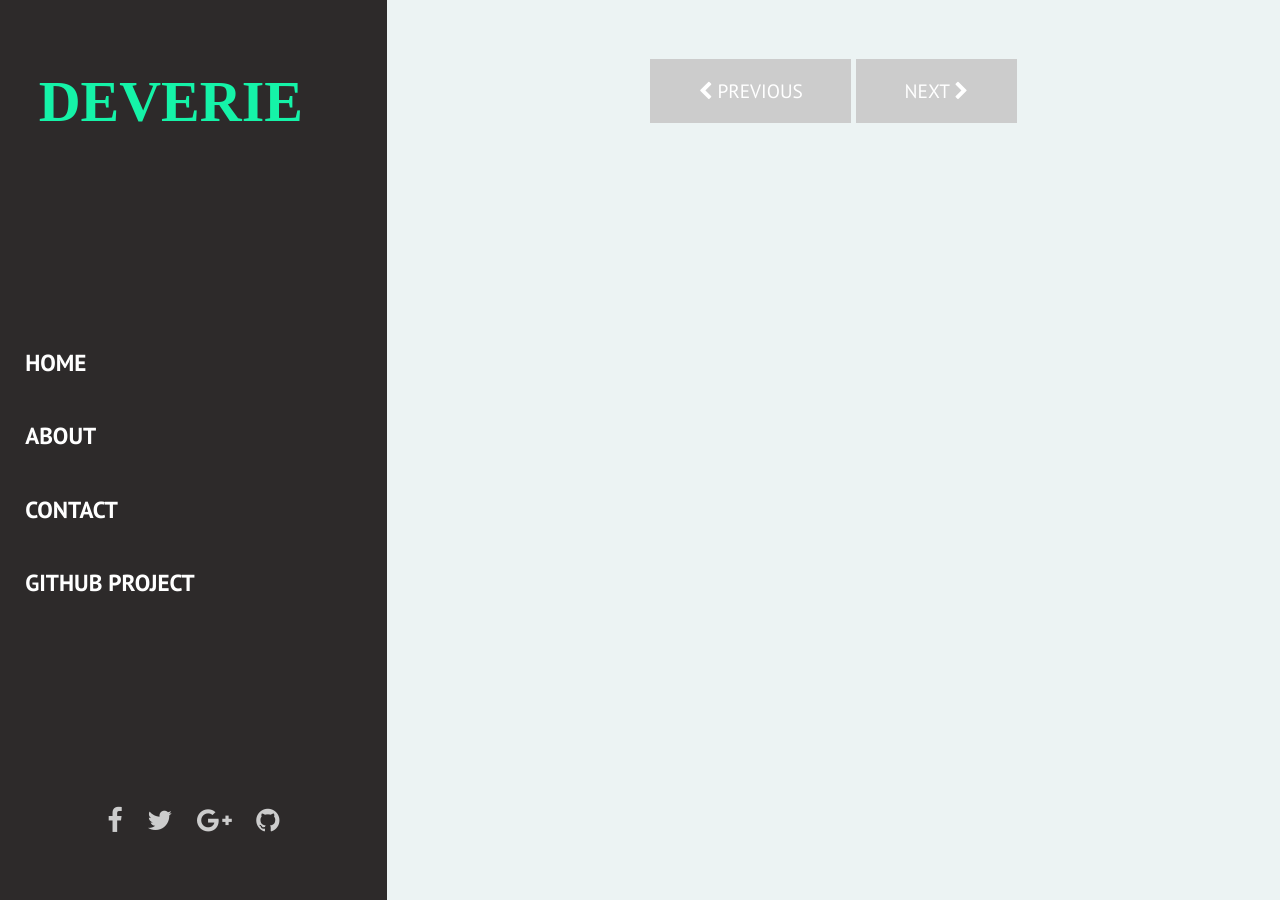
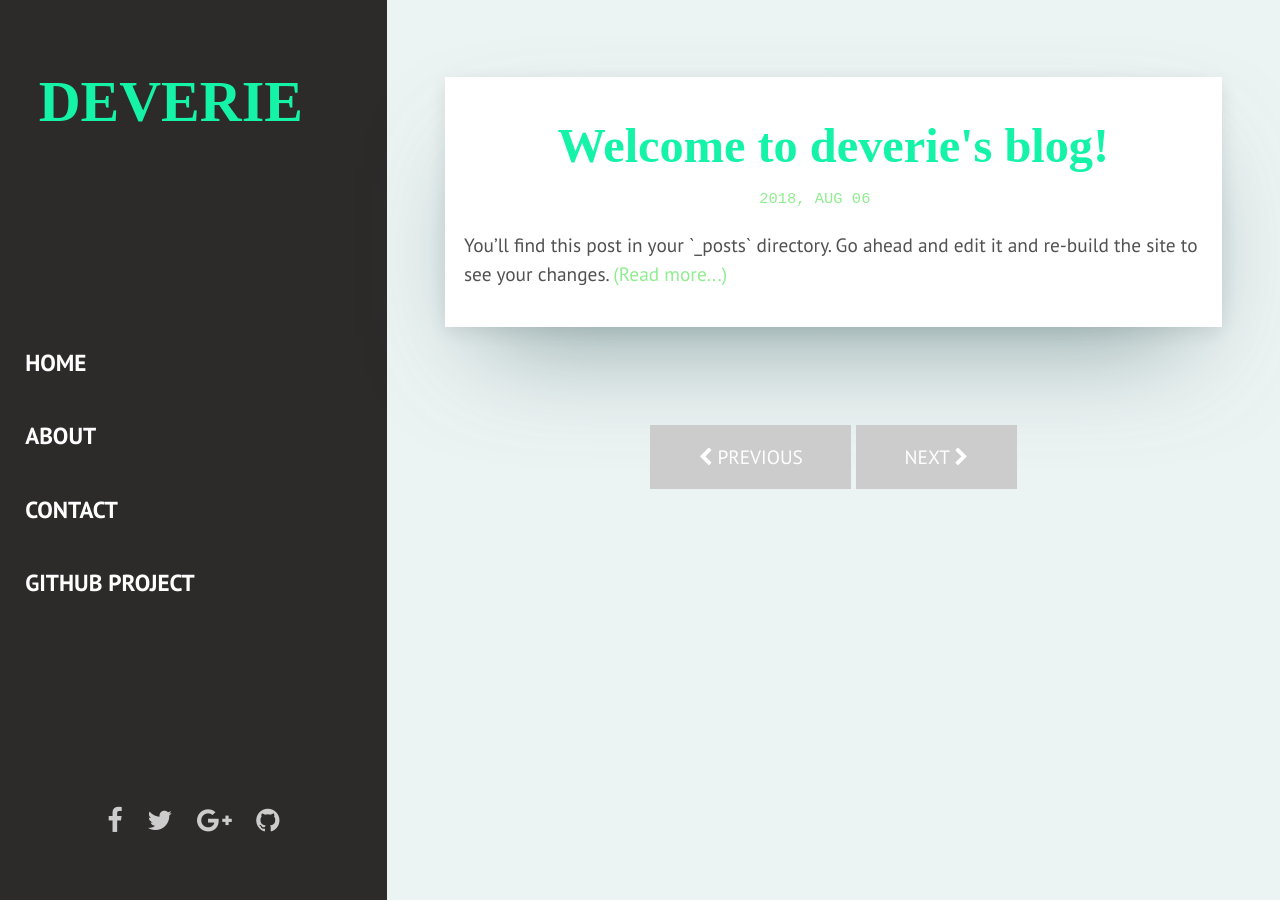
Before and after one commit to deverie/deverie.github.io, a Jekyll site: the page built from index.html, in a window 1280 px wide. Built offline with Jekyll 4.4.1, drawn with Linux system fonts in a browser that asks for light colours; some web fonts are replaced; the list of posts is cut into pages by our own code.

Commit message:
welcome post 이름 변경

```diff
--- a/_config.yml
+++ b/_config.yml
@@ -7,7 +7,7 @@ description: > # this means to ignore newlines until "baseurl:"
   Google search results) and in your feed.xml site description.
 permalink: ':title/'
 baseurl: "" # the subpath of your site, e.g. /blog
-url: "artemsheludko.pw" # the base hostname & protocol for your site, e.g. http://example.com
+url: "" # the base hostname & protocol for your site, e.g. http://example.com
 
 # Social
 facebook: #Add your Facebook
```
Also changed, not shown: _posts/2018-08-06-welcome.markdown (renamed from _posts/welcome.markdown).
